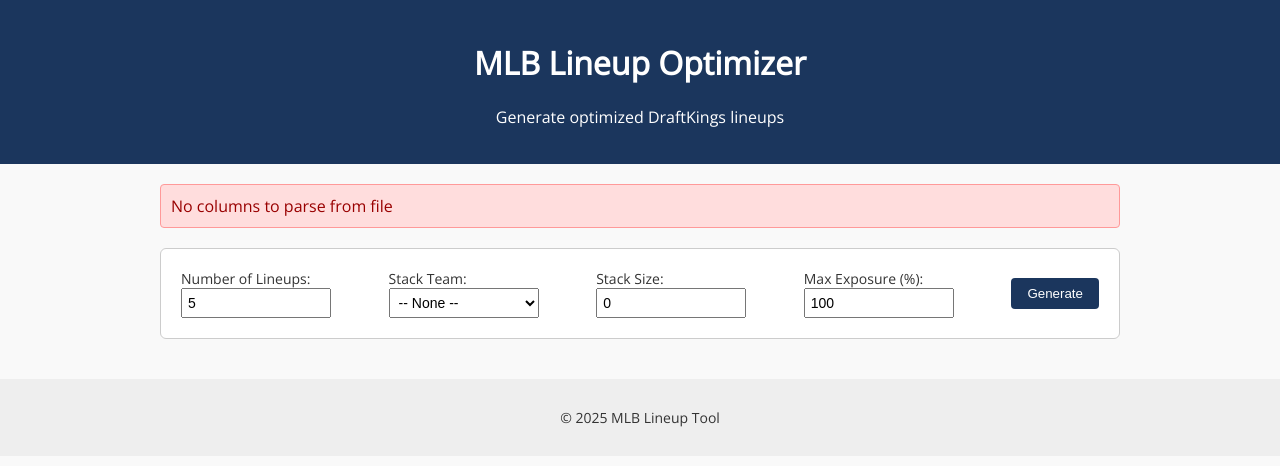
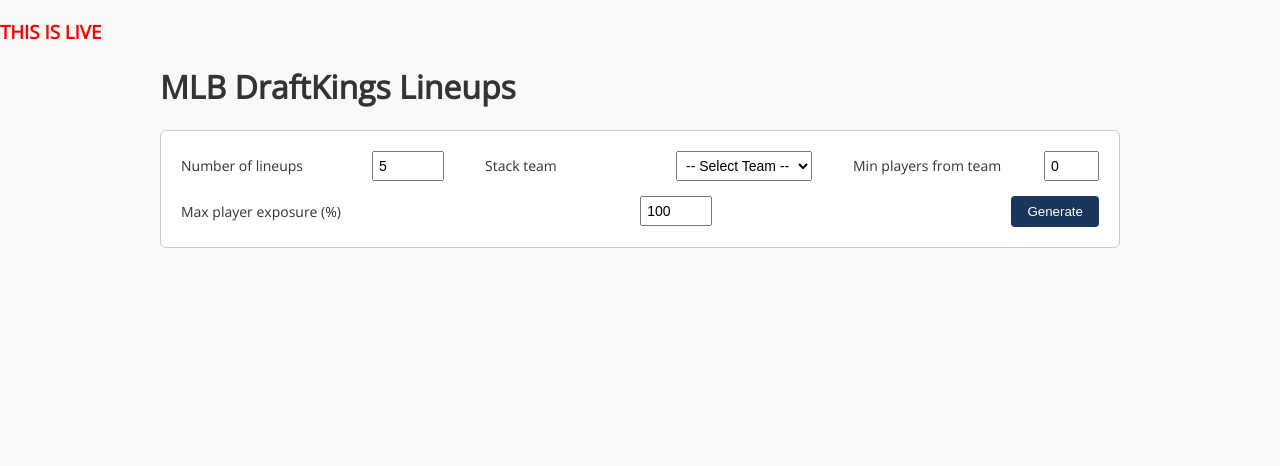
Before and after one commit to ktwom22/MLB-Today, a Flask app: page / in a window 1280 px wide. Shown: the top 466 px of the page. Run offline with Flask 3, Linux system fonts and the light colour scheme; data that the repository does not hold is empty.

Commit message:
Updated Flask app and index.html intergration

```diff
--- a/app.py
+++ b/app.py
@@ -124,4 +124,4 @@ def show_lineups():
 
 if __name__ == '__main__':
     port = int(os.environ.get('PORT', 10000))
-    app.run(host='0.0.0.0', port=port)
+    app.run(host='0.0.0.0', port=port, debug=True)
--- a/templates/index.html
+++ b/templates/index.html
@@ -1,74 +1,49 @@
 <!DOCTYPE html>
 <html lang="en">
 <head>
+    <h3 style="color:red;">THIS IS LIVE</h3>
     <meta charset="UTF-8">
     <meta name="viewport" content="width=device-width, initial-scale=1.0">
-    <title>MLB Lineup Optimizer</title>
+    <title>MLB DraftKings Lineups</title>
     <link href="https://fonts.googleapis.com/css2?family=Open+Sans&display=swap" rel="stylesheet">
     <link rel="stylesheet" href="{{ url_for('static', filename='style.css') }}">
 </head>
 <body>
-    <header>
-        <div class="container">
-            <h1>MLB Lineup Optimizer</h1>
-            <p>Generate optimized DraftKings lineups</p>
-        </div>
-    </header>
+    <div class="container">
+        <h1>MLB DraftKings Lineups</h1>
 
-    <main class="container">
-        {% if error %}
-            <div class="error">{{ error }}</div>
-        {% endif %}
+        <form method="get">
+            <label for="count">Number of lineups</label>
+            <input type="number" id="count" name="count" value="{{ count or 5 }}" min="1" max="100">
 
-        <form method="get" action="/">
-            <label>Number of Lineups:
-                <input type="number" name="count" value="{{ count or 5 }}" min="1" max="20">
-            </label>
+            <label for="team">Stack team</label>
+            <select id="team" name="team">
+                <option value="">-- Select Team --</option>
+                {% for team in teams %}
+                    <option value="{{ team }}" {% if team == stack_team %}selected{% endif %}>{{ team }}</option>
+                {% endfor %}
+            </select>
 
-            <label>Stack Team:
-                <select name="team">
-                    <option value="">-- None --</option>
-                    {% for team in teams %}
-                        <option value="{{ team }}" {% if team == stack_team %}selected{% endif %}>{{ team }}</option>
-                    {% endfor %}
-                </select>
-            </label>
+            <label for="stack">Min players from team</label>
+            <input type="number" id="stack" name="stack" value="{{ stack_size or 0 }}" min="0" max="9">
 
-            <label>Stack Size:
-                <input type="number" name="stack" value="{{ stack_size or 0 }}" min="0" max="10">
-            </label>
-
-            <label>Max Exposure (%):
-                <input type="number" name="exposure" value="{{ exposure_pct or 100 }}" min="10" max="100" step="10">
-            </label>
+            <label for="exposure">Max player exposure (%)</label>
+            <input type="number" id="exposure" name="exposure" value="{{ exposure_pct or 100 }}" min="1" max="100">
 
             <button type="submit">Generate</button>
         </form>
 
         {% for lineup in lineups %}
             <div class="lineup">
-                <div class="meta">
-                    <strong>Projected Points:</strong> {{ lineup.points | round(2) }} &nbsp;
-                    <strong>Salary:</strong> ${{ lineup.salary | round(0) }}
-                </div>
-                <table>
-                    <tr><th>Player</th><th>Pos</th><th>Team</th><th>Salary</th><th>Points</th></tr>
+                <h2>Lineup {{ loop.index }}</h2>
+                <p>Salary: ${{ lineup.salary | round(0) }}, Points: {{ lineup.points | round(1) }}</p>
+                <ul>
                     {% for player in lineup.players %}
-                        <tr>
-                            <td>{{ player.Name }}</td>
-                            <td>{{ player.Position }}</td>
-                            <td>{{ player.Team }}</td>
-                            <td>${{ player.Salary | round(0) }}</td>
-                            <td>{{ player.Points | round(2) }}</td>
-                        </tr>
+                        <li><strong>{{ player.Name }}</strong> ({{ player.Position }}) - ${{ player.Salary }}, {{ player.Team }}</li>
                     {% endfor %}
-                </table>
+                </ul>
             </div>
         {% endfor %}
-    </main>
-
-    <footer>
-        <p>&copy; 2025 MLB Lineup Tool</p>
-    </footer>
+    </div>
 </body>
 </html>
```
